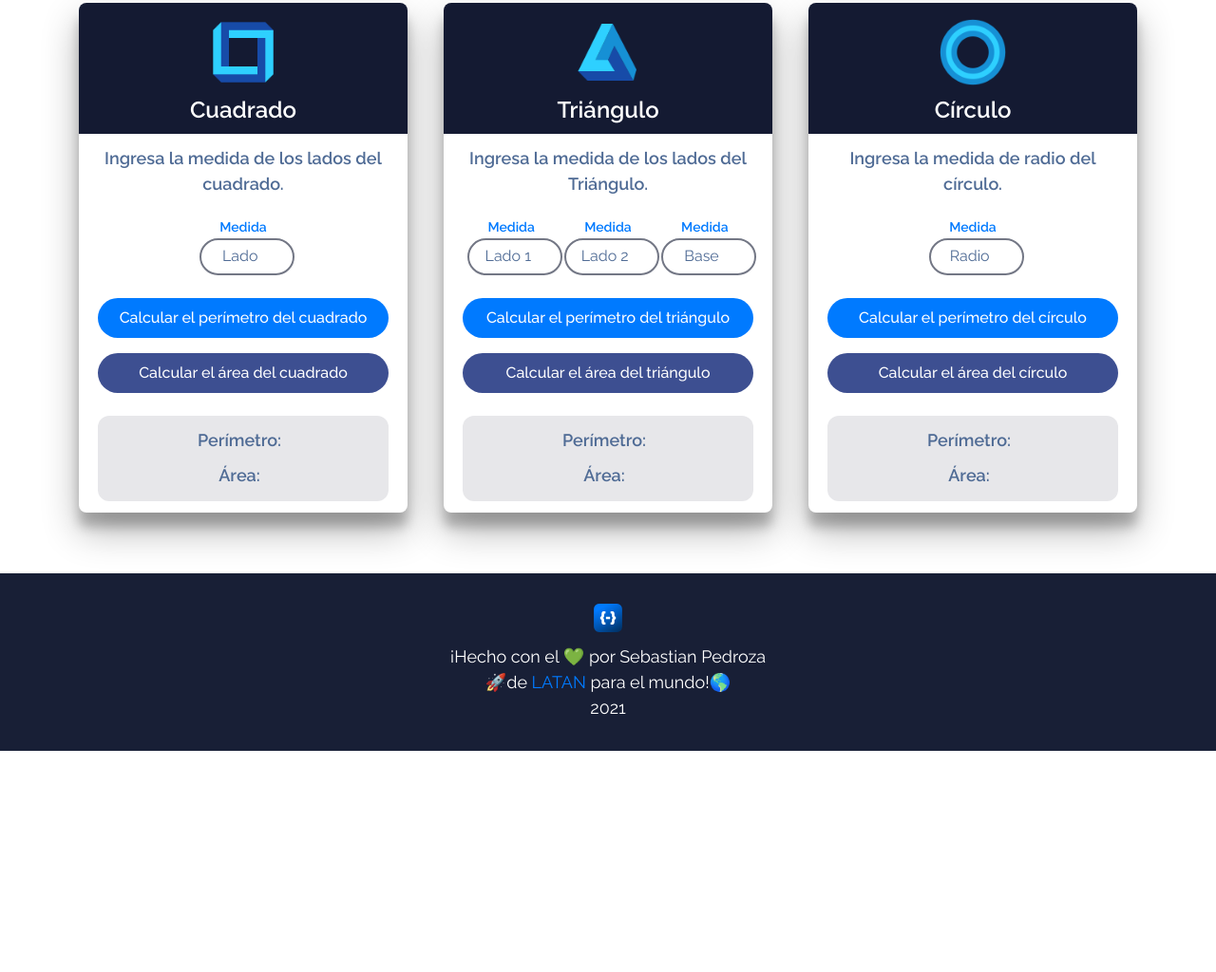
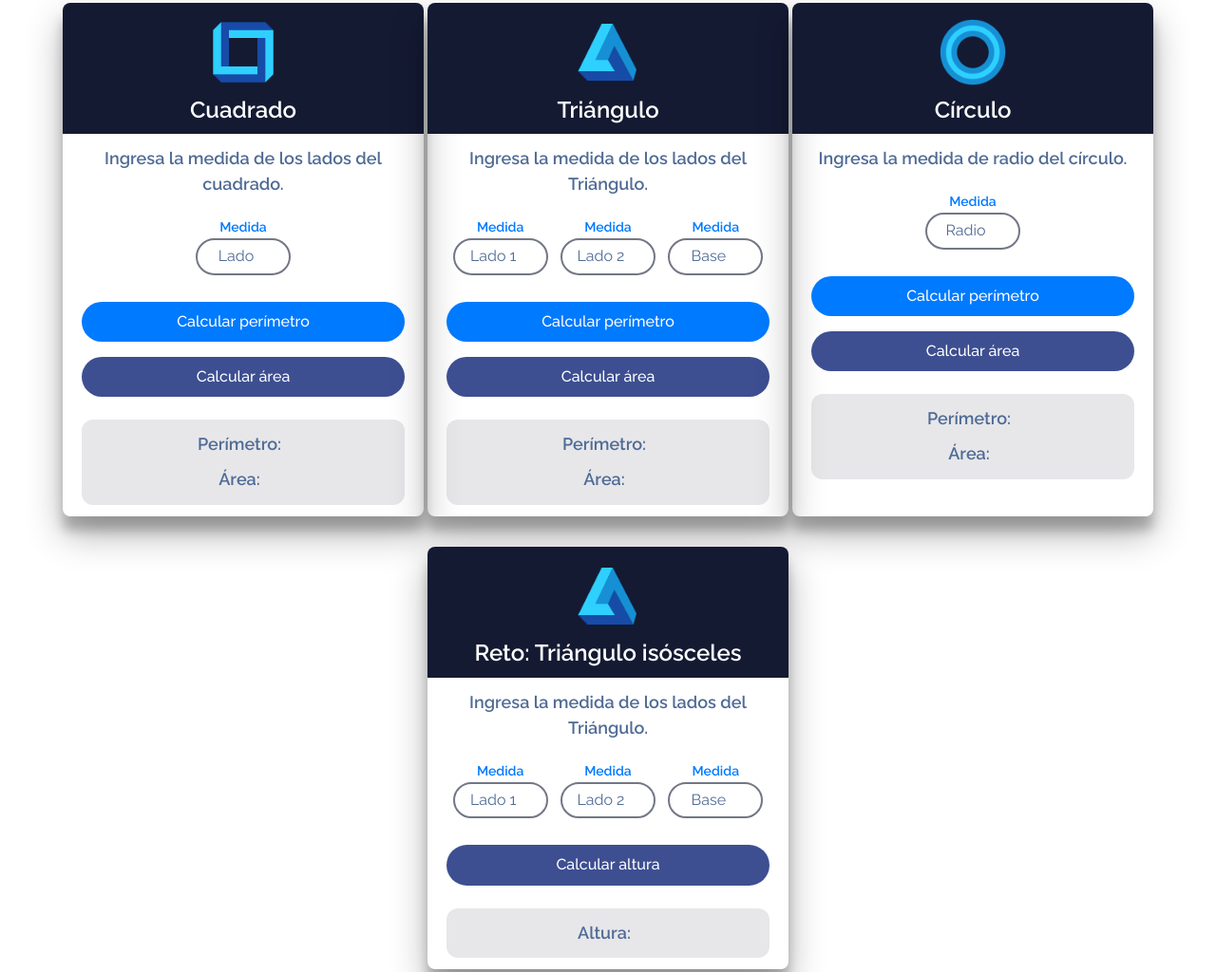
Before and after one commit to SebasDeveloper1/platzi-cursoPracticoJavaScript.github.io, a plain HTML site: page taller_1/figuras.html in a window 1280 px wide. Shown: the part 328-1352 px from the top of the page at 95% size. Before the commit the page ends 1119 px from the top, so only its background shows below. Drawn offline with Linux system fonts and the light colour scheme.

Commit message:
Taller 1 |Terminado con reto

```diff
--- a/css/components/_footer.scss
+++ b/css/components/_footer.scss
@@ -17,14 +17,14 @@
 }
 
 .footer__text {
-    font-size: $font-size-lg;
+    font-size: $font-size-md;
     line-height: 1.5;
     color: $color-textprimary;
     text-align: center;
 }
 
 .footer__text span {
-    font-size: $font-size-lg;
+    font-size: $font-size-md;
     color: $color-primary;
     text-transform: uppercase;
 }
--- a/taller_1/css/components/_options-section-tablet.scss
+++ b/taller_1/css/components/_options-section-tablet.scss
@@ -9,7 +9,8 @@
 }
 
 .option-container {
-    inline-size: 30%;
+    inline-size: 50%;
+    min-inline-size: 380px;
 }
 
 .option__title {
@@ -25,5 +26,5 @@
 }
 
 .option__form-result {
-    font-size: $font-size-lg2;
+    font-size: $font-size-lg;
 }
--- a/taller_1/css/components/_options-section.scss
+++ b/taller_1/css/components/_options-section.scss
@@ -46,7 +46,7 @@
 
 .option-container {
     inline-size: 100%;
-    max-inline-size: 380px;
+    max-inline-size: 330px;
     margin-block-end: 32px;
     overflow: hidden;
     border-radius: 8px;
@@ -103,6 +103,11 @@
 
 .form-group-input {
     inline-size: 30%;
+    min-inline-size: 100px;
+}
+
+.form-input{
+    margin-block-end:4px;
 }
 
 .option__form-button {
@@ -137,6 +142,6 @@
 .option__form-result {
     inline-size: auto;
     margin-inline-start: 8px;
-    font-size: $font-size-lg;
+    font-size: $font-size-md;
     color: $color-background;
 }
--- a/taller_1/figuras.html
+++ b/taller_1/figuras.html
@@ -63,11 +63,11 @@
                         </div>
                         <button onclick="calculateSquarePerimeter()" type="button"
                             class="option__form-button primary__button">
-                            Calcular el perímetro del cuadrado
+                            Calcular perímetro
                         </button>
                         <button onclick="calculateSquareArea()" type="button"
                             class="option__form-button secondary__button">
-                            Calcular el área del cuadrado
+                            Calcular área
                         </button>
                         <div class="result-section">
                             <div class="option-result-container">
@@ -108,11 +108,11 @@
                         </div>
                         <button onclick="calculateTrianglePerimeter()" type="button"
                             class="option__form-button primary__button">
-                            Calcular el perímetro del triángulo
+                            Calcular perímetro
                         </button>
                         <button onclick="calculateTriangleArea()" type="button"
                             class="option__form-button secondary__button">
-                            Calcular el área del triángulo
+                            Calcular área
                         </button>
                         <div class="result-section">
                             <div class="option-result-container">
@@ -143,11 +143,11 @@
                         </div>
                         <button onclick="calculateCirclePerimeter()" type="button"
                             class="option__form-button primary__button">
-                            Calcular el perímetro del círculo
+                            Calcular perímetro
                         </button>
                         <button onclick="calculateCircleArea()" type="button"
                             class="option__form-button secondary__button">
-                            Calcular el área del círculo
+                            Calcular área
                         </button>
                         <div class="result-section">
                             <div class="option-result-container">
@@ -157,6 +157,43 @@
                             <div class="option-result-container">
                                 <p class="option-result__title">Área:</p>
                                 <p id="CircleAreaResult" class="option__form-result"></p>
+                            </div>
+                        </div>
+                    </form>
+                </article>
+                <article class="option-container">
+                    <div class="option-head">
+                        <img src="./assets/triangle-icon.png" alt="Triangle icon" class="option__icon">
+                        <h2 class="option__title">Reto: Triángulo isósceles</h2>
+                    </div>
+                    <form action="/" class="option__form">
+                        <p class="option__form-title">Ingresa la medida de los lados del
+                            Triángulo.</p>
+                        <div class="form-group-input-container">
+                            <div class="form-group-input">
+                                <label for="inputIsoscelesTriangleL1" class="form-label option__form-label">Medida</label>
+                                <input id="inputIsoscelesTriangleL1" type="number"
+                                    class=" form-input option__form-input" placeholder="Lado 1" />
+                            </div>
+                            <div class="form-group-input">
+                                <label for="inputIsoscelesTriangleL2" class="form-label option__form-label">Medida</label>
+                                <input id="inputIsoscelesTriangleL2" type="number"
+                                    class=" form-input option__form-input" placeholder="Lado 2" />
+                            </div>
+                            <div class="form-group-input">
+                                <label for="inputIsoscelesTriangleBase" class="form-label option__form-label">Medida</label>
+                                <input id="inputIsoscelesTriangleBase" type="number"
+                                    class=" form-input option__form-input" placeholder="Base" />
+                            </div>
+                        </div>
+                        <button onclick="calculateTriangleHeight()" type="button"
+                            class="option__form-button secondary__button">
+                            Calcular altura
+                        </button>
+                        <div class="result-section">
+                            <div class="option-result-container">
+                                <p class="option-result__title">Altura:</p>
+                                <p id="TriangleIsoscelesHeightResult" class="option__form-result"></p>
                             </div>
                         </div>
                     </form>
--- a/taller_1/js/figurasFunciones.js
+++ b/taller_1/js/figurasFunciones.js
@@ -19,6 +19,27 @@ function triangleArea1(side1, side2, baseTriangle) {
 
 function triangleArea2(baseTriangle, triangleHeight) {
     return ((baseTriangle * triangleHeight) / 2);
+}
+
+function triangleHeight(side1, side2, baseTriangle) {
+    if (side1 === side2 && side1 !== baseTriangle) {
+        const height = calcHeight(side1, baseTriangle);
+        return height;
+    } else if (side1 === baseTriangle && side2 !== side1) {
+        const height = calcHeight(side1, side2);
+        return height;
+    } else if (side2 === baseTriangle && side2 !== side1) {
+        const height = calcHeight(side2, side1);
+        return height;
+    } else {
+        window.alert(`Las medidas ingresadas no corresponden a un triángulo isósceles \n ¡Inténtalo nuevamente!`);
+        return `Error`;
+    }
+}
+
+function calcHeight(side, baseTriangle) {
+    const height = Math.sqrt((side ** 2) - ((baseTriangle ** 2) / 4));
+    return height;
 }
 
 //Código del circulo
@@ -74,6 +95,18 @@ function calculateTriangleArea() {
     result.innerHTML = area;
 }
 
+function calculateTriangleHeight() {
+    const inputL1 = document.getElementById("inputIsoscelesTriangleL1");
+    const inputL2 = document.getElementById("inputIsoscelesTriangleL2");
+    const inputBase = document.getElementById("inputIsoscelesTriangleBase");
+    const valueL1 = parseFloat(inputL1.value);
+    const valueL2 = parseFloat(inputL2.value);
+    const valueBase = parseFloat(inputBase.value);
+    const height = triangleHeight(valueL1, valueL2, valueBase);
+    const result = document.getElementById("TriangleIsoscelesHeightResult");
+    result.innerHTML = height;
+}
+
 function calculateCirclePerimeter() {
     const input = document.getElementById("inputCircle");
     const value = parseFloat(input.value);
--- a/taller_1/js/triangulo.js
+++ b/taller_1/js/triangulo.js
@@ -13,3 +13,26 @@ function areaTriangulo2(baseTriangulo, alturaTriangulo) {
     return ((baseTriangulo * alturaTriangulo) / 2);
 }
 console.groupEnd();
+
+function altura(lado1, lado2, base) {
+    if (lado1 === lado2 && lado1 !== base) {
+        console.log("Es un tríangulo isoceles");
+        const h = calcaltura(lado1, base);
+        console.log(`Altura: ${h}`)
+    } else if (lado1 === base && lado2 !== lado1) {
+        console.log("Es un tríangulo isoceles");
+        const h = calcaltura(lado1, lado2);
+        console.log(`Altura: ${h}`)
+    } else if (lado2 === base && lado2 !== lado1) {
+        console.log("Es un tríangulo isoceles");
+        const h = calcaltura(lado2, lado1);
+        console.log(`Altura: ${h}`)
+    } else {
+        console.log("No es un tríangulo isoceles");
+    }
+}
+
+function calcaltura(lado, base) {
+    const h = Math.sqrt((lado ** 2) - ((base ** 2) / 4));
+    return h;
+}
```
Also changed, not shown: css/main.css, taller_1/css/main-figuras-tablet.css, taller_1/css/main-figuras.css.
